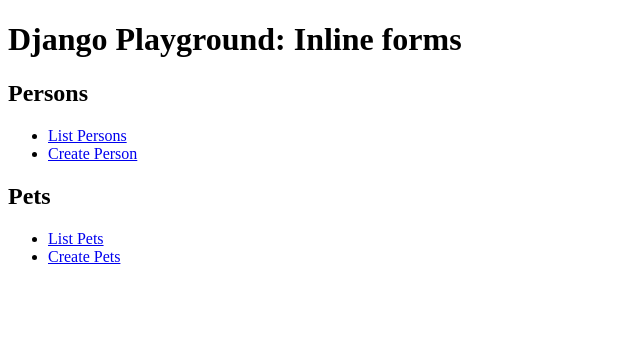
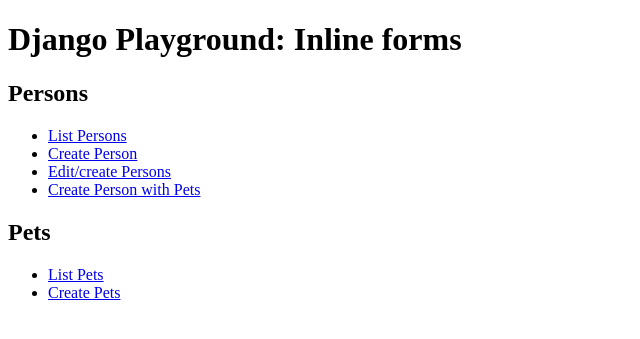
Before and after one commit to MrSnyder/django-orm-playground, a Django app: page /inline_forms/ in a window 1280 px wide. Shown: the top 339 px of the page, without its empty margins (0-640 px from the left). Run offline with Django 3.2, Linux system fonts and the light colour scheme.

Commit message:
inline_forms: Added Formset-based view for editing all persons

```diff
--- a/inline_forms/models.py
+++ b/inline_forms/models.py
@@ -28,3 +28,6 @@
         blank=False,
         null=False
     )
+
+    def __str__(self):
+        return f"{self.race} {self.name}"
--- a/inline_forms/templates/inline_forms/home.html
+++ b/inline_forms/templates/inline_forms/home.html
@@ -10,6 +10,8 @@
 <ul>
     <li><a href="{% url 'inline_forms:person-list' %}">List Persons</a></li>
     <li><a href="{% url 'inline_forms:person-create' %}">Create Person</a></li>
+    <li><a href="{% url 'inline_forms:person-edit-all' %}">Edit/create Persons</a></li>
+    <li><a href="{% url 'inline_forms:person-create-with-pets' %}">Create Person with Pets</a></li>
 </ul>
 <h2>Pets</h2>
 <ul>
--- a/inline_forms/urls.py
+++ b/inline_forms/urls.py
@@ -1,12 +1,15 @@
 from django.urls import path
 
-from .views import HomeView, PersonListView, PersonCreateView, PetListView, PetCreateView
+from .views import HomeView, PersonListView, PersonCreateView, PetListView, PetCreateView, PersonWithPetsCreateView, \
+    PersonEditAllView
 
 app_name = 'inline_forms'
 urlpatterns = [
     path('', HomeView.as_view(), name='home'),
     path('person/list', PersonListView.as_view(), name='person-list'),
     path('person/create', PersonCreateView.as_view(), name='person-create'),
+    path('person/edit-all', PersonEditAllView.as_view(), name='person-edit-all'),
+    path('person/create-with-pets', PersonWithPetsCreateView.as_view(), name='person-create-with-pets'),
     path('pet/list', PetListView.as_view(), name='pet-list'),
     path('pet/create', PetCreateView.as_view(), name='pet-create'),
 ]
--- a/inline_forms/views.py
+++ b/inline_forms/views.py
@@ -1,7 +1,10 @@
 # Create your views here.
+from django.db import transaction
+from django.forms import modelformset_factory
 from django.urls import reverse_lazy
-from django.views.generic import TemplateView, ListView, CreateView
+from django.views.generic import TemplateView, ListView, CreateView, FormView
 
+from inline_forms.forms import PersonWithPetsFormSet, PersonForm
 from inline_forms.models import Person, Pet
 
 
@@ -15,8 +18,54 @@
 
 class PersonCreateView(CreateView):
     model = Person
+    # FormMixin requires either 'fields' or 'form_class', but not both
+    form_class = PersonForm
+    success_url = reverse_lazy('inline_forms:person-list')
+
+
+class PersonEditAllView(FormView):
+    form_class = modelformset_factory(Person, fields='__all__', extra=3)
+    success_url = reverse_lazy('inline_forms:person-list')
+    template_name = 'inline_forms/person_set_form.html'
+
+    # FormMixin: Redirects to get_success_url()
+    def form_valid(self, form):
+        for person_dict in form.cleaned_data:
+            if person_dict:
+                # 'id' attribute actually *is* the Person for pre-existing entities
+                person = person_dict.get('id', None)
+                del person_dict['id']
+                if person:
+                    for key in person_dict:
+                        setattr(person, key, person_dict[key])
+                else:
+                    person = Person(**person_dict)
+                person.save()
+        return super().form_valid(form)
+
+
+class PersonWithPetsCreateView(CreateView):
+    model = Person
     fields = "__all__"
-    success_url = reverse_lazy('inline_forms:person-list')
+    success_url = reverse_lazy('inline_forms:pet-list')
+
+    def get_context_data(self, **kwargs):
+        data = super(PersonWithPetsCreateView, self).get_context_data(**kwargs)
+        if self.request.POST:
+            data['pets'] = PersonWithPetsFormSet(self.request.POST)
+        else:
+            data['pets'] = PersonWithPetsFormSet()
+        return data
+
+    def form_valid(self, form):
+        context = self.get_context_data()
+        pets = context['pets']
+        with transaction.atomic():
+            self.object = form.save()
+            if pets.is_valid():
+                pets.instance = self.object
+                pets.save()
+        return super(PersonWithPetsCreateView, self).form_valid(form)
 
 
 class PetListView(ListView):
```
Also changed, not shown: inline_forms/forms.py (+13 -0 lines), inline_forms/templates/inline_forms/person_form.html (+31 -0 lines), inline_forms/templates/inline_forms/person_set_form.html (added, +15 -0 lines).
